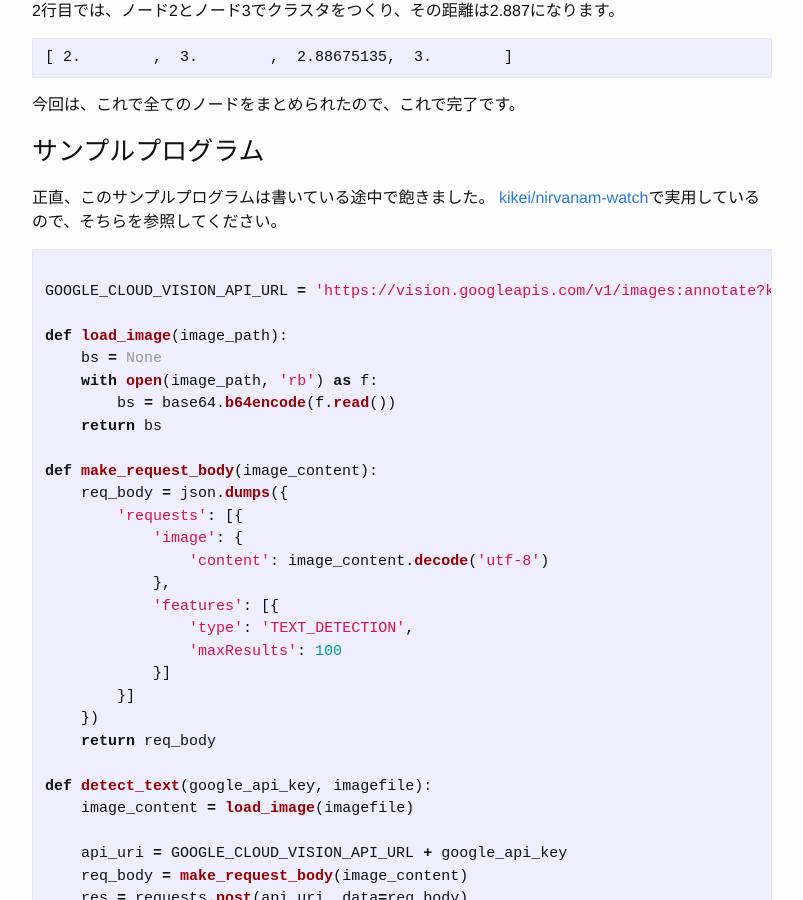
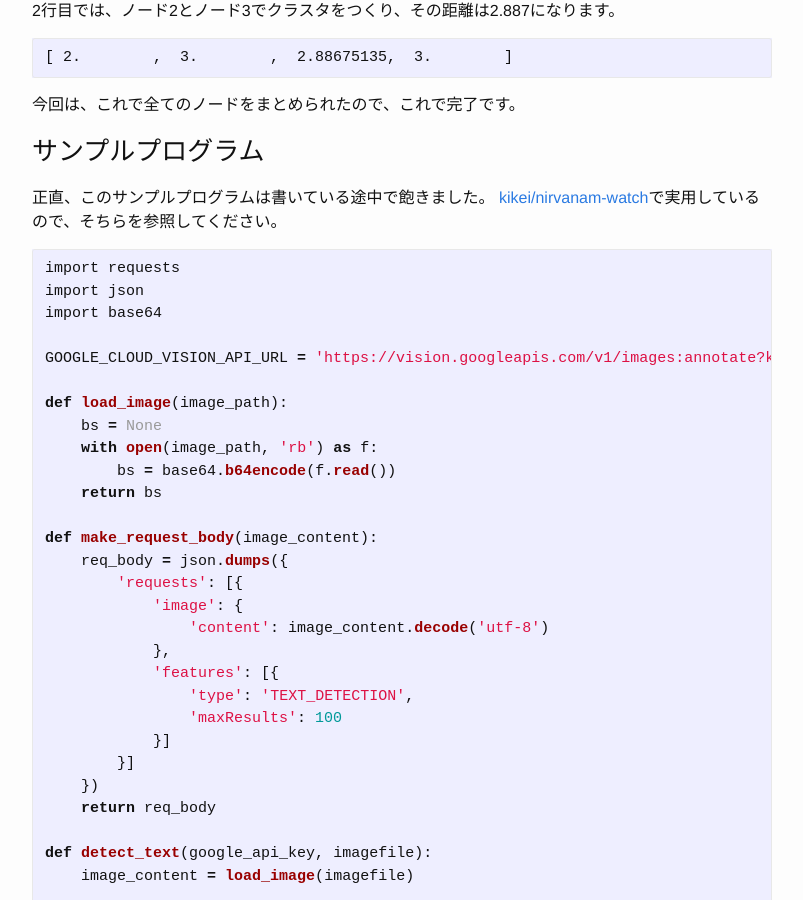
Before and after one commit to kikei/kikei.github.io, a Jekyll site: the page built from _posts/2016-11-16-clustering.md, in a window 1280 px wide and 900 px high, scrolled down 2162 px. Shown: the whole window, without its empty margins (238-1041 px from the left). Built offline with Jekyll 4.4.1, drawn with Linux system fonts in a browser that asks for light colours.

Commit message:
fixed post

````diff
--- a/_posts/2016-11-16-clustering.md
+++ b/_posts/2016-11-16-clustering.md
@@ -63,6 +63,7 @@ array([ 1.,  3.,  2.])
 クラスタリング結果のフォーマットは、`linkage`の出力と同じだそうです。
 
 [scipy.cluster.hierarchy.linkage](https://docs.scipy.org/doc/scipy-0.18.1/reference/generated/scipy.cluster.hierarchy.linkage.html#scipy.cluster.hierarchy.linkage)
+
 > An (n−1)(n−1) by 4 matrix Z is returned. At the ii-th iteration, clusters with indices Z[i, 0] and Z[i, 1] are combined to form cluster n+in+i. A cluster with an index less than nn corresponds to one of the nn original observations. The distance between clusters Z[i, 0] and Z[i, 1] is given by Z[i, 2]. The fourth value Z[i, 3] represents the number of original observations in the newly formed cluster.
 
 どういうことかというと、実行結果はこんな感じです。
@@ -103,6 +104,9 @@
 [kikei/nirvanam-watch](https://github.com/kikei/nirvanam-watch)で実用しているので、そちらを参照してください。
 
 ```python
+import requests
+import json
+import base64
 
 GOOGLE_CLOUD_VISION_API_URL = 'https://vision.googleapis.com/v1/images:annotate?key='
 
````
Also changed, not shown: other parts of _posts/2016-11-16-clustering.md (+2 -5 lines).
